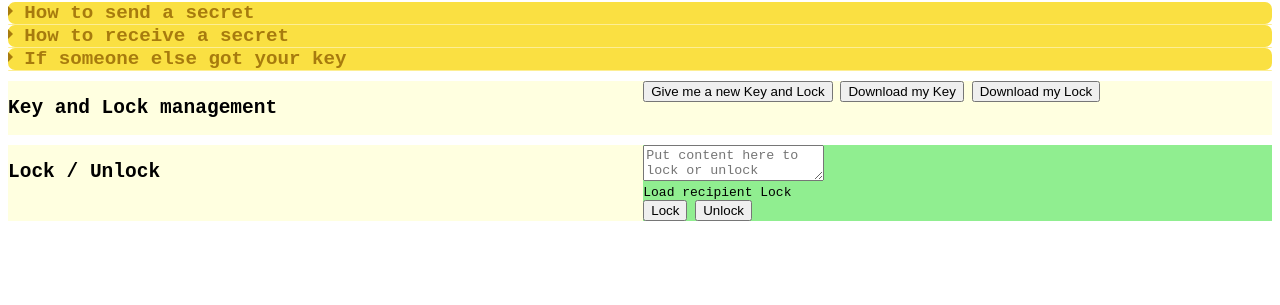
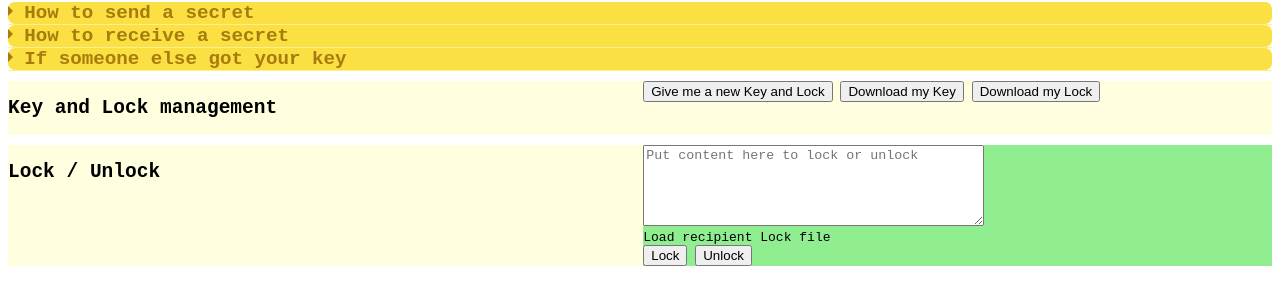
Before and after one commit to justencrypt/justencrypt.github.io, a plain HTML site: page index.html in a window 1280 px wide. Shown: the part 63-368 px from the top of the page. Drawn offline with Linux system fonts and the light colour scheme.

Commit message:
Change textarea size

```diff
--- a/index.html
+++ b/index.html
@@ -64,12 +64,14 @@
           <div>
             <textarea
               id="workarea"
-              size="30"
+              maxlength="190"
+              cols="40"
+              rows="5"
               placeholder="Put content here to lock or unlock"></textarea>
           </div>
           <div>
             <input type="file" id="public-key-file">
-            <label for="public-key-file" class="lbl-public-key-file">Load recipient Lock</label>
+            <label for="public-key-file" class="lbl-public-key-file">Load recipient Lock file</label>
           </div>
           <input class="encrypt-button" type="button" value="Lock">
           <input class="decrypt-button" type="button" value="Unlock">
```
